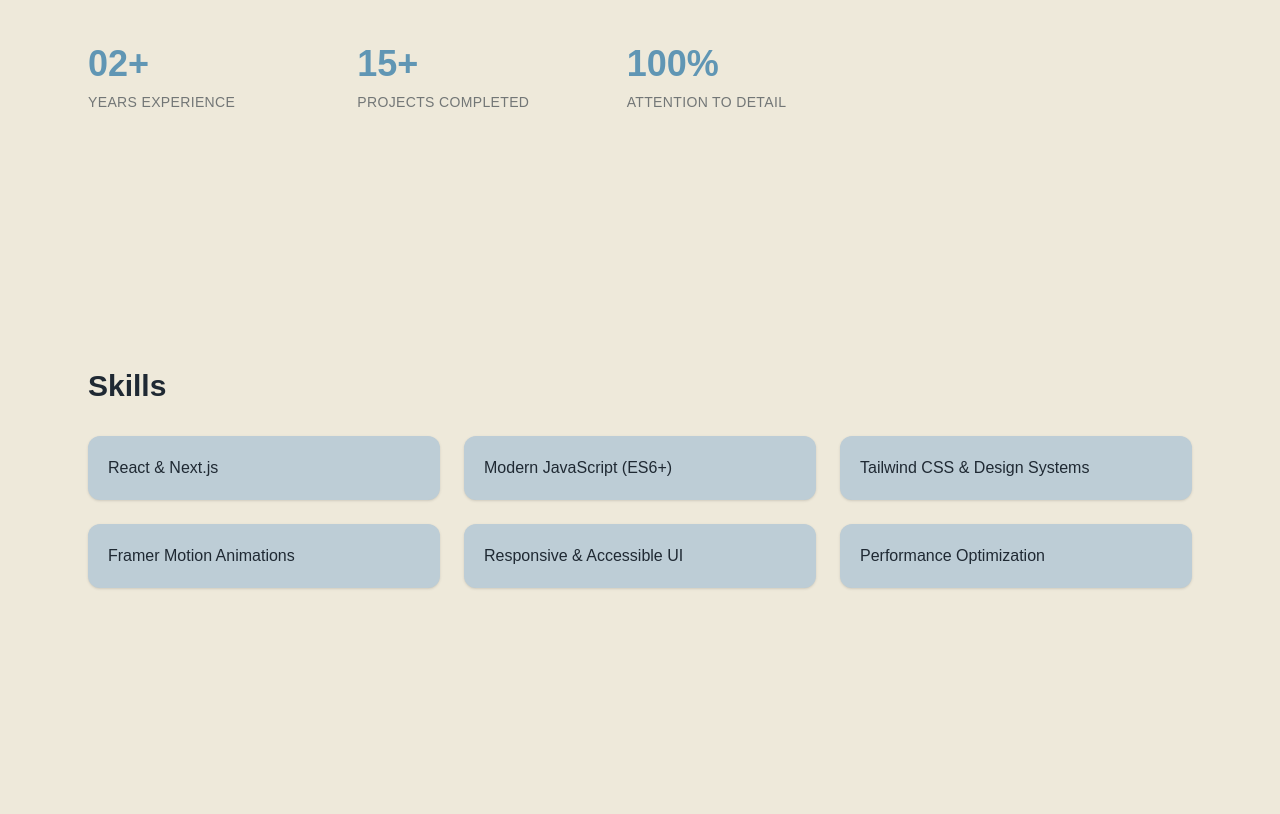
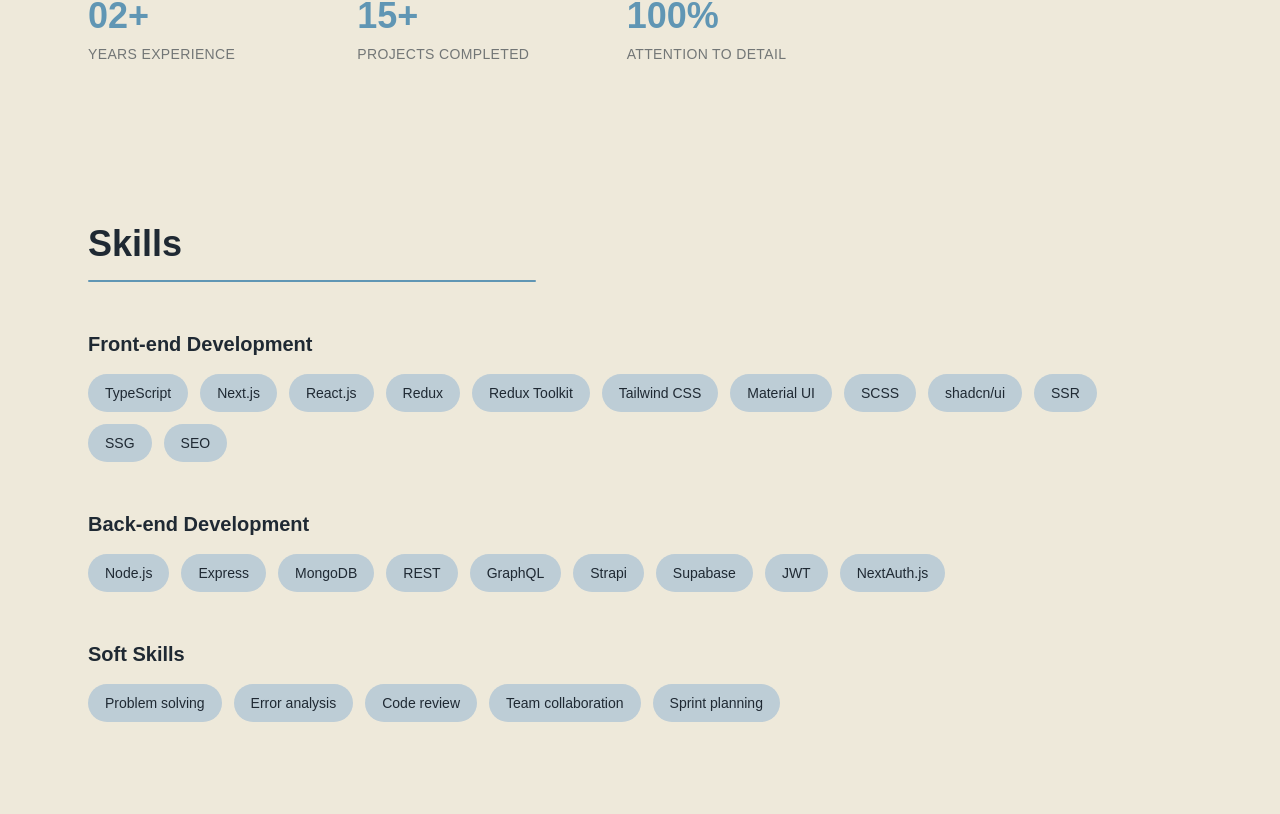
Before and after one commit to elxanoffical/Elkhan-portfolio, a Next.js app: page / in a window 1280 px wide. Shown: the part 1426-2240 px from the top of the page. Built offline with nearby package versions, Linux system fonts and the light colour scheme.

Commit message:
Update portfolio metadata, enhance Skills section layout, and adjust Section component styling

```diff
--- a/app/layout.jsx
+++ b/app/layout.jsx
@@ -1,7 +1,7 @@
 import "./globals.css";
 
 export const metadata = {
-  title: "profilio",
+  title: "Elkhan's Portfolio",
   description: "my portfolio",
 };
 
--- a/components/About.jsx
+++ b/components/About.jsx
@@ -10,7 +10,7 @@ export default function About() {
 
         {/* SECTION DIVIDER */}
         <div className="mt-4 mb-10">
-          <div className="h-[2px] w-full bg-[#6096B4] rounded-full" />
+          <div className="h-[2px] w-full max-w-md bg-[#6096B4] rounded-full" />
         </div>
 
         <p className="max-w-3xl text-lg leading-relaxed text-[#1F2933]/80">
--- a/components/Section.jsx
+++ b/components/Section.jsx
@@ -1,6 +1,6 @@
 export default function Section({ children }) {
   return (
-    <section className="bg-[#EEE9DA] py-32">
+    <section className="bg-[#EEE9DA] py-20">
       <div className="max-w-6xl mx-auto px-6">{children}</div>
     </section>
   );
--- a/components/Skills.jsx
+++ b/components/Skills.jsx
@@ -1,35 +1,133 @@
-'use client'
-import Section from './Section'
-import { FadeUp } from './Motion'
+"use client";
+import Section from "./Section";
+import { FadeUp } from "./Motion";
 
-const skills = [
-  'React & Next.js',
-  'Modern JavaScript (ES6+)',
-  'Tailwind CSS & Design Systems',
-  'Framer Motion Animations',
-  'Responsive & Accessible UI',
-  'Performance Optimization'
-]
+const skills = {
+  frontend: [
+    "TypeScript",
+    "Next.js",
+    "React.js",
+    "Redux",
+    "Redux Toolkit",
+    "Tailwind CSS",
+    "Material UI",
+    "SCSS",
+    "shadcn/ui",
+    "SSR",
+    "SSG",
+    "SEO",
+  ],
+  backend: [
+    "Node.js",
+    "Express",
+    "MongoDB",
+    "REST",
+    "GraphQL",
+    "Strapi",
+    "Supabase",
+    "JWT",
+    "NextAuth.js",
+  ],
+  soft: [
+    "Problem solving",
+    "Error analysis",
+    "Code review",
+    "Team collaboration",
+    "Sprint planning",
+  ],
+};
 
 export default function Skills() {
   return (
     <Section>
       <FadeUp>
-        <h2 className="text-3xl font-semibold mb-8 text-[#1F2933]">
-          Skills
-        </h2>
+        <h2 className="text-4xl font-semibold text-[#1F2933]">Skills</h2>
 
-        <ul className="grid grid-cols-1 sm:grid-cols-2 md:grid-cols-3 gap-6">
-          {skills.map(skill => (
-            <li
-              key={skill}
-              className="bg-[#BDCDD6] rounded-xl p-5 text-[#1F2933] shadow-sm"
-            >
-              {skill}
-            </li>
-          ))}
-        </ul>
+        {/* Divider */}
+        <div className="mt-4 mb-12">
+          <div className="h-[2px] w-full max-w-md bg-[#6096B4] rounded-full" />
+        </div>
+
+        {/* FRONTEND */}
+        <div className="mb-12 max-w-5xl">
+          <h3 className="text-xl font-semibold mb-4 text-[#1F2933]">
+            Front-end Development
+          </h3>
+
+          <div className="flex flex-wrap gap-3">
+            {skills.frontend.map((skill) => (
+              <span
+                key={skill}
+                className="
+                  px-4 py-2 rounded-full text-sm
+                  bg-[#BDCDD6] text-[#1F2933]
+                  border border-transparent
+                  transition cursor-pointer
+                  hover:bg-transparent
+                  hover:border-[#6096B4]
+                  hover:text-[#6096B4]
+                "
+              >
+                {skill}
+              </span>
+            ))}
+          </div>
+        </div>
+
+        {/* BACKEND */}
+        <div className="mb-12 max-w-5xl">
+          <h3 className="text-xl font-semibold mb-4 text-[#1F2933]">
+            Back-end Development
+          </h3>
+
+          <div className="flex flex-wrap gap-3">
+            {skills.backend.map((skill) => (
+              <span
+                key={skill}
+                className="
+                  px-4 py-2 rounded-full text-sm
+                  bg-[#BDCDD6] text-[#1F2933]
+                  border border-transparent
+                  transition
+                  hover:bg-transparent
+                  hover:border-[#6096B4]
+                  hover:text-[#6096B4]
+                  cursor-pointer
+                "
+              >
+                {skill}
+              </span>
+            ))}
+          </div>
+        </div>
+
+        {/* SOFT SKILLS */}
+        <div className="max-w-5xl">
+          <h3 className="text-xl font-semibold mb-4 text-[#1F2933]">
+            Soft Skills
+          </h3>
+
+          <div className="flex flex-wrap gap-3">
+            {skills.soft.map((skill) => (
+              <span
+                key={skill}
+                className="
+                  px-4 py-2 rounded-full text-sm
+                  bg-[#BDCDD6] text-[#1F2933]
+                  border border-transparent
+                  transition
+                  hover:bg-transparent
+                  hover:border-[#6096B4]
+                  hover:text-[#6096B4]
+                  cursor-pointer
+                "
+              >
+                {skill}
+              </span>
+            ))}
+          </div>
+        </div>
       </FadeUp>
     </Section>
-  )
+  );
 }
```
